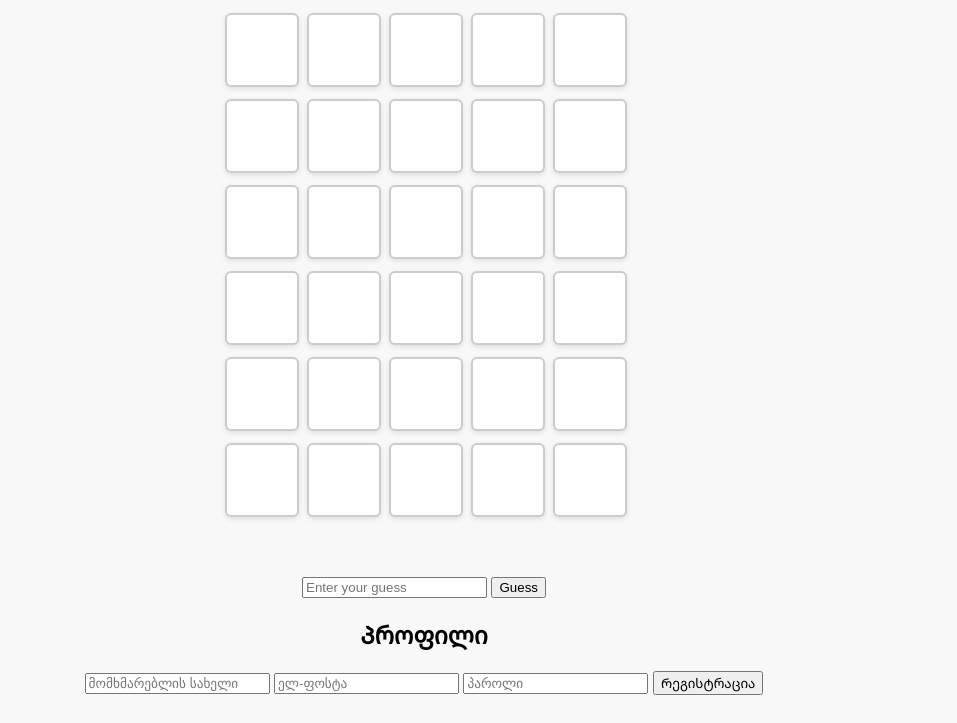
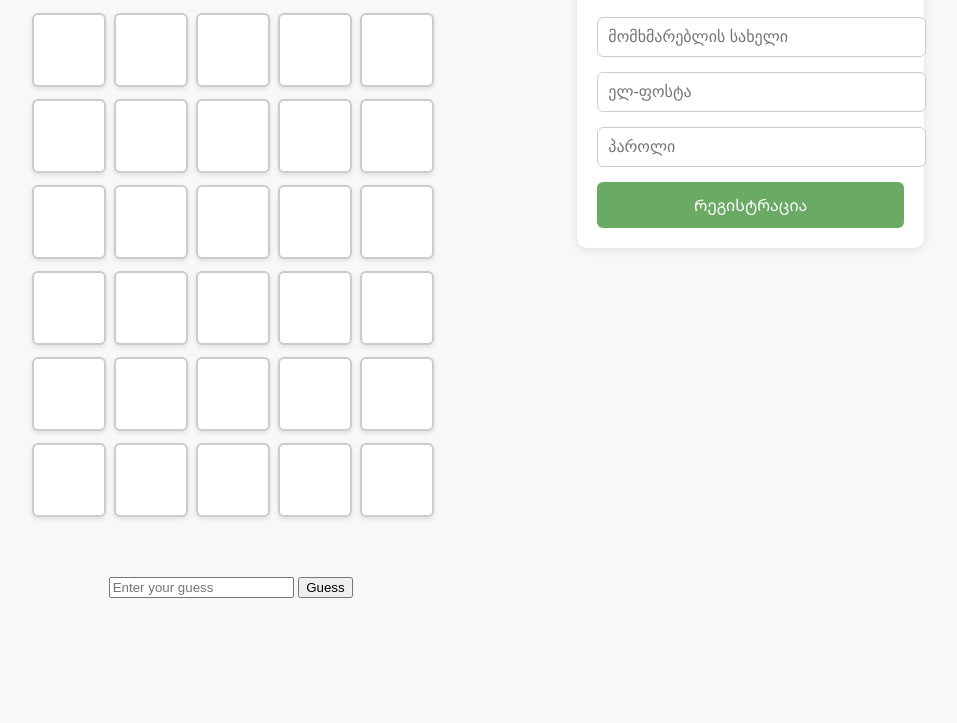
Before and after one commit to giorgigiorgadze7/wordle, a plain HTML site: page index.html in a window 1280 px wide. Shown: the part 104-827 px from the top of the page, without its empty margins (216-1173 px from the left). After the commit the page ends 800 px from the top, so only its background shows below. Drawn offline with Linux system fonts and the light colour scheme.

Commit message:
Update styles.css

```diff
--- a/styles.css
+++ b/styles.css
@@ -49,3 +49,55 @@ h1 {
 #guess-section {
     margin-top: 60px;
 }
+#main-container {
+    display: flex;
+    justify-content: space-between;
+    align-items: flex-start;
+    gap: 40px;
+    max-width: 1000px;
+    margin: auto;
+}
+
+#game-container {
+    flex: 2;
+}
+
+#profile-section {
+    flex: 1;
+    background-color: #ffffff;
+    padding: 20px;
+    border-radius: 10px;
+    box-shadow: 0 2px 10px rgba(0, 0, 0, 0.1);
+    text-align: left;
+    min-width: 250px;
+}
+
+#profile-section h2 {
+    color: #333;
+    margin-bottom: 20px;
+}
+
+#profile-section input {
+    display: block;
+    width: 100%;
+    padding: 10px;
+    margin-bottom: 15px;
+    border: 1px solid #ccc;
+    border-radius: 6px;
+    font-size: 16px;
+}
+
+#profile-section button {
+    width: 100%;
+    padding: 12px;
+    background-color: #6aaa64;
+    color: white;
+    border: none;
+    border-radius: 6px;
+    font-size: 16px;
+    cursor: pointer;
+}
+
+#profile-section button:hover {
+    background-color: #5a9457;
+}
```
